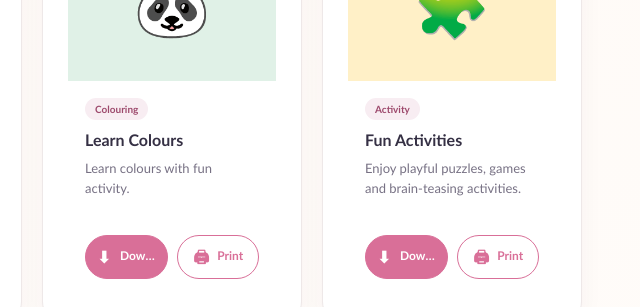
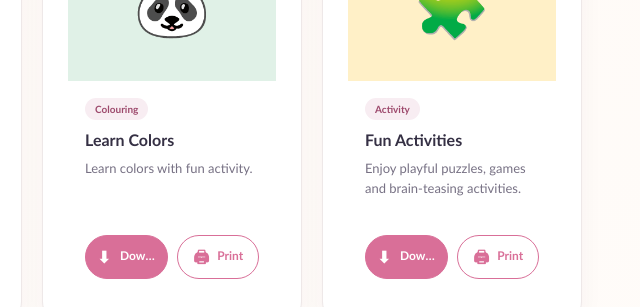
Before and after one commit to SmartFileManger/little-pages, a plain HTML site: page index.html in a window 1280 px wide. Shown: the part 3120-3427 px from the top of the page, 608-1248 px from the left. Drawn offline with nearby package versions, Linux system fonts and the light colour scheme.

Commit message:
Update index.html

```diff
--- a/index.html
+++ b/index.html
@@ -218,7 +218,7 @@ footer{margin-top:0}.foot{align-items:flex-start}.footer-brand{max-width:280px}.
 
       <article class="sheet-card" data-category="Learning" data-level="Nursery,LKG,UKG,Class 1,Class 2"><div class="sheet-art" aria-hidden="true">🔢</div><div class="sheet-card-content"><span class="sheet-category">Learning</span><h3>Number Practice</h3><p>Build number skills with counting, number recognition and tracing.</p><div class="sheet-actions"><a class="sheet-action download-btn" href="sheets/number-practice.pdf" download><span class="action-icon" aria-hidden="true">⬇</span><span class="action-label">Download PDF</span></a><a class="sheet-action print-btn" href="sheets/number-practice.pdf" target="_blank" rel="noopener" title="Open PDF to print"><span class="action-icon" aria-hidden="true">🖨</span><span class="action-label">Print</span></a></div></div></article>
 
-      <article class="sheet-card" data-category="Colouring" data-level="Preschool,Nursery,LKG,UKG"><div class="sheet-art" aria-hidden="true">🐼</div><div class="sheet-card-content"><span class="sheet-category">Colouring</span><h3>Learn Colours</h3><p>Learn colours with fun activity.</p><div class="sheet-actions"><a class="sheet-action download-btn" href="sheets/colors.pdf" download><span class="action-icon" aria-hidden="true">⬇</span><span class="action-label">Download PDF</span></a><a class="sheet-action print-btn" href="sheets/colors.pdf" target="_blank" rel="noopener" title="Open PDF to print"><span class="action-icon" aria-hidden="true">🖨</span><span class="action-label">Print</span></a></div></div></article>
+      <article class="sheet-card" data-category="Colouring" data-level="Preschool,Nursery,LKG,UKG"><div class="sheet-art" aria-hidden="true">🐼</div><div class="sheet-card-content"><span class="sheet-category">Colouring</span><h3>Learn Colors</h3><p>Learn colors with fun activity.</p><div class="sheet-actions"><a class="sheet-action download-btn" href="sheets/colors.pdf" download><span class="action-icon" aria-hidden="true">⬇</span><span class="action-label">Download PDF</span></a><a class="sheet-action print-btn" href="sheets/colors.pdf" target="_blank" rel="noopener" title="Open PDF to print"><span class="action-icon" aria-hidden="true">🖨</span><span class="action-label">Print</span></a></div></div></article>
 
       <article class="sheet-card" data-category="Activity" data-level="Preschool,Nursery,LKG,UKG"><div class="sheet-art" aria-hidden="true">🧩</div><div class="sheet-card-content"><span class="sheet-category">Activity</span><h3>Fun Activities</h3><p>Enjoy playful puzzles, games and brain-teasing activities.</p><div class="sheet-actions"><a class="sheet-action download-btn" href="sheets/fun-activities.pdf" download><span class="action-icon" aria-hidden="true">⬇</span><span class="action-label">Download PDF</span></a><a class="sheet-action print-btn" href="sheets/fun-activities.pdf" target="_blank" rel="noopener" title="Open PDF to print"><span class="action-icon" aria-hidden="true">🖨</span><span class="action-label">Print</span></a></div></div></article>
 
```
